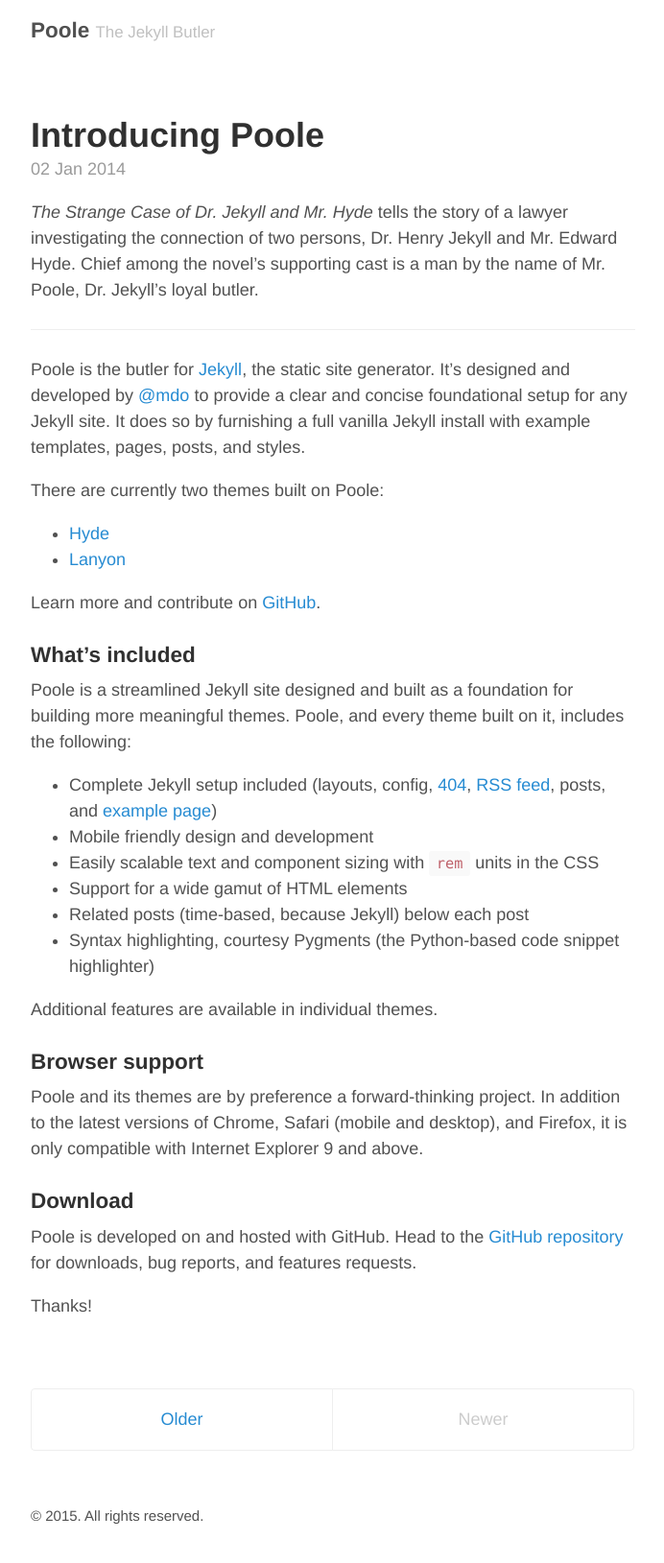
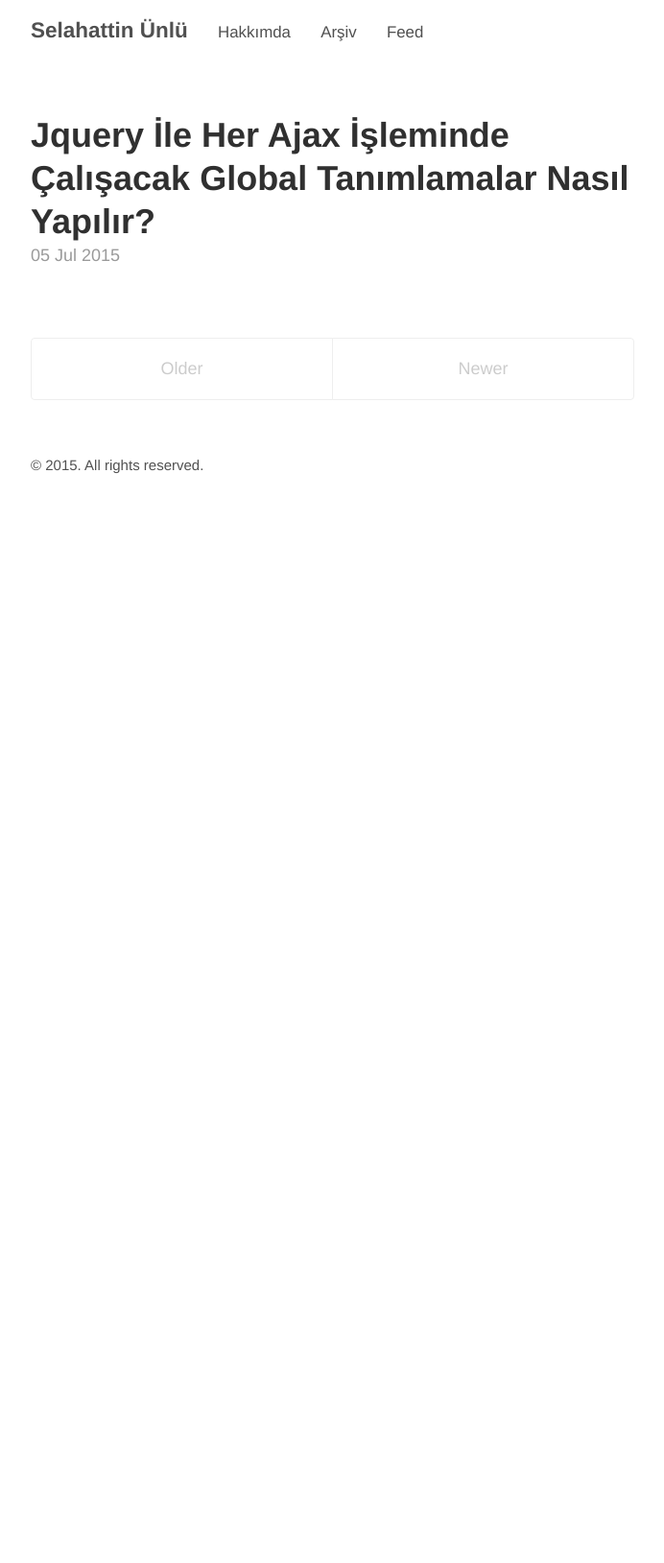
Before and after one commit to selahattinunlu/selahattinunlu.github.io, a Jekyll site: the page built from index.html, in a window 1280 px wide. Shown: the whole page at 96% size, without its empty margins (293-985 px from the left). Built offline with Jekyll 4.4.1, drawn with Linux system fonts in a browser that asks for light colours; nearby versions of some CDN libraries; the list of posts is cut into pages by our own code; after the commit the page ends 900 px from its top, so only the background shows below that.

Commit message:
Jquery İle Her Ajax İşleminde Çalışacak Global Tanımlamalar Nasıl Yapılır? Blog yazısı eklendi.

```diff
--- a/_config.yml
+++ b/_config.yml
@@ -5,10 +5,10 @@
 relative_permalinks: true
 
 # Setup
-title:               Poole
-tagline:             The Jekyll Butler
-url:                 http://getpoole.com
-paginate:            1
+title:               Selahattin Ünlü
+tagline:             Full Time Developer && Part Time Student
+url:                 http://selahattinunlu.com
+paginate:            10
 baseurl:             ""
 
 # Assets
@@ -20,11 +20,23 @@
 
 # About/contact
 author:
-  name:              Mark Otto
-  url:               https://twitter.com/mdo
-  email:             markdotto@gmail.com
+  name:              Selahattin Ünlü
+  url:               https://twitter.com/selahattinunlu
+  email:             selahattin.unlu@yandex.com
+
+social_networks:
+  twitter:
+     url: http://twitter.com/selahattinunlu
+     username: selahattinunlu
+
+
 
 # Custom vars
 version:             2.0.0
 github:
   repo:              https://github.com/poole/poole
+
+pages_list:
+  Hakkımda: '/hakkimda'
+  Arşiv: '/arsiv'
+  Feed: '/atom.xml'
--- /dev/null
+++ b/_includes/comments.html
@@ -0,0 +1,18 @@
+{% if page.comments %}
+<!-- Add Disqus comments. -->
+<div id="disqus_thread"></div>
+<script type="text/javascript">
+  /* * * CONFIGURATION VARIABLES: EDIT BEFORE PASTING INTO YOUR WEBPAGE * * */
+  var disqus_shortname = 'selahattinunlucom'; // required: replace example with your forum shortname
+  var disqus_identifier = "{{ site.disqusid }}{{ page.url | replace:'index.html','' }}";
+
+  /* * * DON'T EDIT BELOW THIS LINE * * */
+  (function() {
+    var dsq = document.createElement('script'); dsq.type = 'text/javascript'; dsq.async = true;
+    dsq.src = '//' + disqus_shortname + '.disqus.com/embed.js';
+    (document.getElementsByTagName('head')[0] || document.getElementsByTagName('body')[0]).appendChild(dsq);
+  })();
+</script>
+<noscript>Please enable JavaScript to view the <a href="http://disqus.com/?ref_noscript">comments powered by Disqus.</a></noscript>
+<a href="http://disqus.com" class="dsq-brlink">comments powered by <span class="logo-disqus">Disqus</span></a>
+{% endif %}
--- a/_layouts/default.html
+++ b/_layouts/default.html
@@ -9,12 +9,16 @@
 			<header class="masthead">
 				<h3 class="masthead-title">
 					<a href="{{ site.baseurl }}/" title="Home">{{ site.title }}</a>
-          <small>{{ site.tagline }}</small>
+					{% for page in site.pages_list %}
+						&nbsp;&nbsp;&nbsp;
+						<small><a href="{{ page[1]  }}">{{ page[0] }}</a></small>
+					{% endfor %}
 				</h3>
 			</header>
 
 			<main>
 				{{ content }}
+				{% include comments.html %}
 			</main>
 
 			<footer class="footer">
@@ -24,5 +28,24 @@
 			</footer>
 		</div>
 
+		<script src="//code.jquery.com/jquery-1.11.3.min.js"></script>
+		<script>
+			$.ajaxSetup({
+				beforeSend: function() {
+					console.log('gönderiliyor.');
+				},
+				data: {
+					username: 'selahattin'
+				}
+			})
+
+			$.ajax({
+				url :'http://selahattinunlu.com',
+				type: 'POST',
+				data: {
+					username: 'aefaef0'
+				}
+			});
+		</script>
 	</body>
 </html>
--- a/_layouts/post.html
+++ b/_layouts/post.html
@@ -6,6 +6,7 @@
   <h1 class="post-title">{{ page.title }}</h1>
   <time datetime="{{ page.date | date_to_xmlschema }}" class="post-date">{{ page.date | date_to_string }}</time>
   {{ content }}
+  {% include twitter_plug.html %}
 </article>
 
 {% if site.related_posts != empty %}
--- a/_posts/2014-01-02-introducing-poole.md
+++ /dev/null
@@ -1,40 +0,0 @@
----
-layout: post
-title: Introducing Poole
----
-
-*The Strange Case of Dr. Jekyll and Mr. Hyde* tells the story of a lawyer investigating the connection of two persons, Dr. Henry Jekyll and Mr. Edward Hyde. Chief among the novel's supporting cast is a man by the name of Mr. Poole, Dr. Jekyll's loyal butler.
-
------
-
-Poole is the butler for [Jekyll](http://jekyllrb.com), the static site generator. It's designed and developed by [@mdo](https://twitter.com/mdo) to provide a clear and concise foundational setup for any Jekyll site. It does so by furnishing a full vanilla Jekyll install with example templates, pages, posts, and styles.
-
-There are currently two themes built on Poole:
-
-* [Hyde](http://hyde.getpoole.com)
-* [Lanyon](http://lanyon.getpoole.com)
-
-Learn more and contribute on [GitHub](https://github.com/poole).
-
-### What's included
-
-Poole is a streamlined Jekyll site designed and built as a foundation for building more meaningful themes. Poole, and every theme built on it, includes the following:
-
-* Complete Jekyll setup included (layouts, config, [404]({{ site.baseurl }}/404.html), [RSS feed]({{ site.baseurl }}/atom.xml), posts, and [example page]({{ site.baseurl }}/about))
-* Mobile friendly design and development
-* Easily scalable text and component sizing with `rem` units in the CSS
-* Support for a wide gamut of HTML elements
-* Related posts (time-based, because Jekyll) below each post
-* Syntax highlighting, courtesy Pygments (the Python-based code snippet highlighter)
-
-Additional features are available in individual themes.
-
-### Browser support
-
-Poole and its themes are by preference a forward-thinking project. In addition to the latest versions of Chrome, Safari (mobile and desktop), and Firefox, it is only compatible with Internet Explorer 9 and above.
-
-### Download
-
-Poole is developed on and hosted with GitHub. Head to the <a href="https://github.com/poole/poole">GitHub repository</a> for downloads, bug reports, and features requests.
-
-Thanks!
--- a/index.html
+++ b/index.html
@@ -11,10 +11,7 @@
         {{ post.title }}
       </a>
     </h1>
-
     <time datetime="{{ post.date | date_to_xmlschema }}" class="post-date">{{ post.date | date_to_string }}</time>
-
-    {{ post.content }}
   </article>
   {% endfor %}
 </div>
```
Also changed, not shown: other parts of index.html (+1 -1 lines), _drafts/jekyll-github-pages-ve-poole-ile-blog-olusturun.md (added, +17 -0 lines), _drafts/jquery-ile-her-ajax-isleminde-calisacak-global-tanimlamalar-nasil-yapilir.md (added, +69 -0 lines), _includes/twitter_plug.html (added, +7 -0 lines), _posts/2013-12-31-whats-jekyll.md (deleted, +0 -10 lines), _posts/2014-01-01-example-content.md (deleted, +0 -169 lines), _posts/2015-07-05-jquery-ile-her-ajax-isleminde-calisacak-global-tanimlamalar-nasil-yapilir.md (added, +70 -0 lines), arsiv.md (added, +10 -0 lines), hakkimda.md (renamed from about.md, +1 -1 lines). Lines whose indentation alone changed are shown as unchanged.
